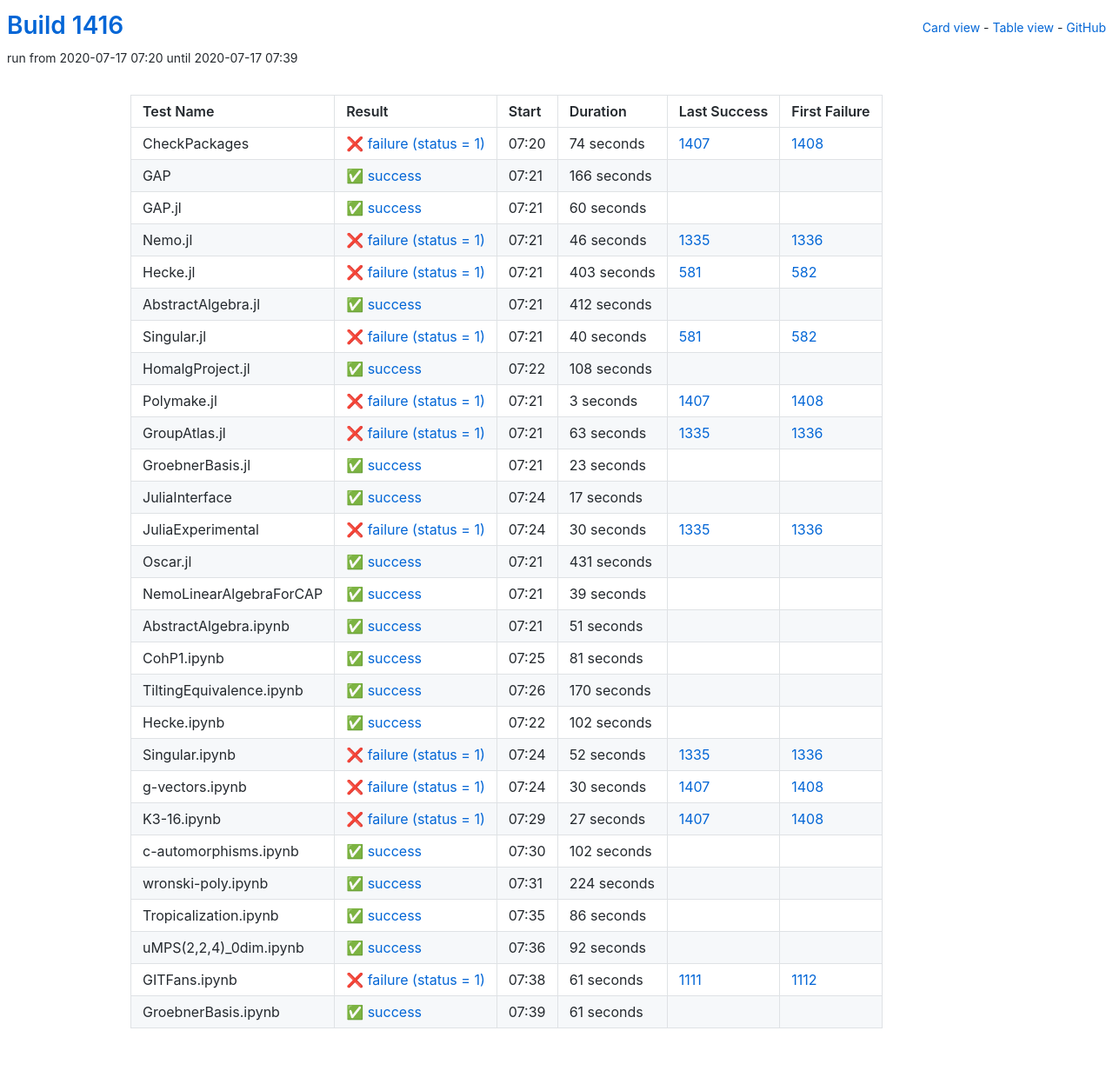
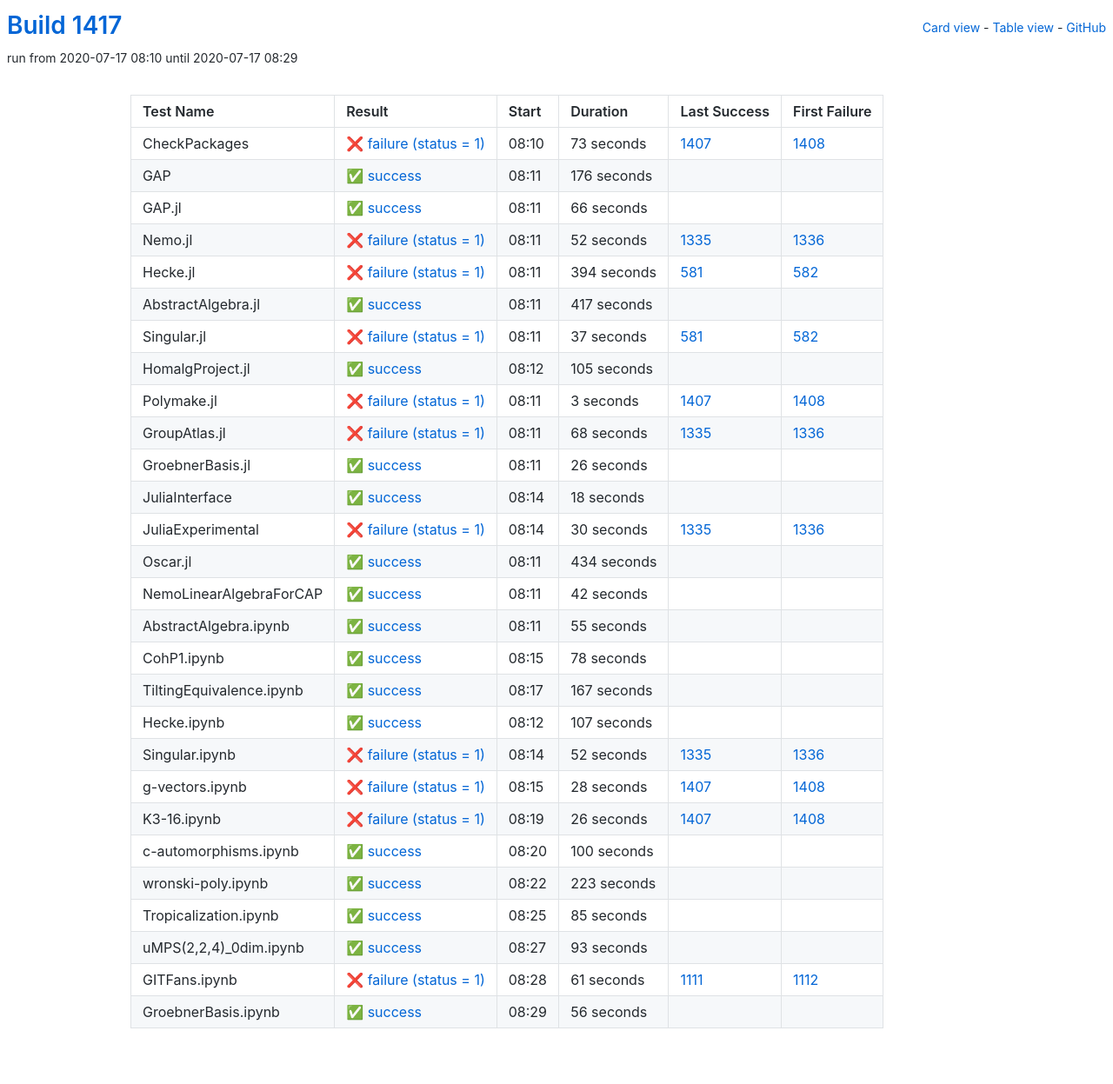
Before and after one commit to oscar-system/oscar-ci-status-1.4, a Jekyll site: the page built from table.html, in a window 1280 px wide. Shown: the whole page at 87% size. Built offline with Jekyll 4.4.1, drawn with Linux system fonts in a browser that asks for light colours.

Commit message:
Build #1417

```diff
--- a/_data/ci.yml
+++ b/_data/ci.yml
@@ -1,6 +1,6 @@
 ---
-build: 1416
-build_url: https://oscarci.mathematik.uni-kl.de/job/oscar-julia-1.4/1416/
+build: 1417
+build_url: https://oscarci.mathematik.uni-kl.de/job/oscar-julia-1.4/1417/
 job: oscar-julia-1.4
 organization: oscar-system
 repo: oscar-ci-status-1.4
@@ -8,104 +8,104 @@ repourl: https://github.com/oscar-system/oscar-ci-status-1.4
 tests:
 - name: CheckPackages
   id: checkpackages
-  log: https://oscarci.mathematik.uni-kl.de/job/oscar-julia-1.4/1416/artifact/logs/build-1416/CheckPackages.log
-  start: 2020-07-17 07:20
+  log: https://oscarci.mathematik.uni-kl.de/job/oscar-julia-1.4/1417/artifact/logs/build-1417/CheckPackages.log
+  start: 2020-07-17 08:10
   success: false
   exitcode: 1
   status: failure
-  duration: 74
+  duration: 73
   last_success: 1407
   last_success_url: https://oscarci.mathematik.uni-kl.de/job/oscar-julia-1.4/1407/
   first_failure: 1408
   first_failure_url: https://oscarci.mathematik.uni-kl.de/job/oscar-julia-1.4/1408/
 - name: GAP
   id: gap
-  log: https://oscarci.mathematik.uni-kl.de/job/oscar-julia-1.4/1416/artifact/logs/build-1416/GAP.log
-  start: 2020-07-17 07:21
+  log: https://oscarci.mathematik.uni-kl.de/job/oscar-julia-1.4/1417/artifact/logs/build-1417/GAP.log
+  start: 2020-07-17 08:11
   success: true
   exitcode: 0
   status: success
-  duration: 166
+  duration: 176
   last_success: false
   last_success_url:
   first_failure: false
   first_failure_url:
 - name: GAP.jl
   id: gap-jl
-  log: https://oscarci.mathematik.uni-kl.de/job/oscar-julia-1.4/1416/artifact/logs/build-1416/GAP.jl.log
-  start: 2020-07-17 07:21
+  log: https://oscarci.mathematik.uni-kl.de/job/oscar-julia-1.4/1417/artifact/logs/build-1417/GAP.jl.log
+  start: 2020-07-17 08:11
   success: true
   exitcode: 0
   status: success
-  duration: 60
+  duration: 66
   last_success: false
   last_success_url:
   first_failure: false
   first_failure_url:
 - name: Nemo.jl
   id: nemo-jl
-  log: https://oscarci.mathematik.uni-kl.de/job/oscar-julia-1.4/1416/artifact/logs/build-1416/Nemo.jl.log
-  start: 2020-07-17 07:21
+  log: https://oscarci.mathematik.uni-kl.de/job/oscar-julia-1.4/1417/artifact/logs/build-1417/Nemo.jl.log
+  start: 2020-07-17 08:11
   success: false
   exitcode: 1
   status: failure
-  duration: 46
+  duration: 52
   last_success: 1335
   last_success_url: https://oscarci.mathematik.uni-kl.de/job/oscar-julia-1.4/1335/
   first_failure: 1336
   first_failure_url: https://oscarci.mathematik.uni-kl.de/job/oscar-julia-1.4/1336/
 - name: Hecke.jl
   id: hecke-jl
-  log: https://oscarci.mathematik.uni-kl.de/job/oscar-julia-1.4/1416/artifact/logs/build-1416/Hecke.jl.log
-  start: 2020-07-17 07:21
+  log: https://oscarci.mathematik.uni-kl.de/job/oscar-julia-1.4/1417/artifact/logs/build-1417/Hecke.jl.log
+  start: 2020-07-17 08:11
   success: false
   exitcode: 1
   status: failure
-  duration: 403
+  duration: 394
   last_success: 581
   last_success_url: https://oscarci.mathematik.uni-kl.de/job/oscar-julia-1.4/581/
   first_failure: 582
   first_failure_url: https://oscarci.mathematik.uni-kl.de/job/oscar-julia-1.4/582/
 - name: AbstractAlgebra.jl
   id: abstractalgebra-jl
-  log: https://oscarci.mathematik.uni-kl.de/job/oscar-julia-1.4/1416/artifact/logs/build-1416/AbstractAlgebra.jl.log
-  start: 2020-07-17 07:21
+  log: https://oscarci.mathematik.uni-kl.de/job/oscar-julia-1.4/1417/artifact/logs/build-1417/AbstractAlgebra.jl.log
+  start: 2020-07-17 08:11
   success: true
   exitcode: 0
   status: success
-  duration: 412
+  duration: 417
   last_success: false
   last_success_url:
   first_failure: false
   first_failure_url:
 - name: Singular.jl
   id: singular-jl
-  log: https://oscarci.mathematik.uni-kl.de/job/oscar-julia-1.4/1416/artifact/logs/build-1416/Singular.jl.log
-  start: 2020-07-17 07:21
+  log: https://oscarci.mathematik.uni-kl.de/job/oscar-julia-1.4/1417/artifact/logs/build-1417/Singular.jl.log
+  start: 2020-07-17 08:11
   success: false
   exitcode: 1
   status: failure
-  duration: 40
+  duration: 37
   last_success: 581
   last_success_url: https://oscarci.mathematik.uni-kl.de/job/oscar-julia-1.4/581/
   first_failure: 582
   first_failure_url: https://oscarci.mathematik.uni-kl.de/job/oscar-julia-1.4/582/
 - name: HomalgProject.jl
   id: homalgproject-jl
-  log: https://oscarci.mathematik.uni-kl.de/job/oscar-julia-1.4/1416/artifact/logs/build-1416/HomalgProject.jl.log
-  start: 2020-07-17 07:22
+  log: https://oscarci.mathematik.uni-kl.de/job/oscar-julia-1.4/1417/artifact/logs/build-1417/HomalgProject.jl.log
+  start: 2020-07-17 08:12
   success: true
   exitcode: 0
   status: success
-  duration: 108
+  duration: 105
   last_success: false
   last_success_url:
   first_failure: false
   first_failure_url:
 - name: Polymake.jl
   id: polymake-jl
-  log: https://oscarci.mathematik.uni-kl.de/job/oscar-julia-1.4/1416/artifact/logs/build-1416/Polymake.jl.log
-  start: 2020-07-17 07:21
+  log: https://oscarci.mathematik.uni-kl.de/job/oscar-julia-1.4/1417/artifact/logs/build-1417/Polymake.jl.log
+  start: 2020-07-17 08:11
   success: false
   exitcode: 1
   status: failure
@@ -116,44 +116,44 @@ tests:
   first_failure_url: https://oscarci.mathematik.uni-kl.de/job/oscar-julia-1.4/1408/
 - name: GroupAtlas.jl
   id: groupatlas-jl
-  log: https://oscarci.mathematik.uni-kl.de/job/oscar-julia-1.4/1416/artifact/logs/build-1416/GroupAtlas.jl.log
-  start: 2020-07-17 07:21
+  log: https://oscarci.mathematik.uni-kl.de/job/oscar-julia-1.4/1417/artifact/logs/build-1417/GroupAtlas.jl.log
+  start: 2020-07-17 08:11
   success: false
   exitcode: 1
   status: failure
-  duration: 63
+  duration: 68
   last_success: 1335
   last_success_url: https://oscarci.mathematik.uni-kl.de/job/oscar-julia-1.4/1335/
   first_failure: 1336
   first_failure_url: https://oscarci.mathematik.uni-kl.de/job/oscar-julia-1.4/1336/
 - name: GroebnerBasis.jl
   id: groebnerbasis-jl
-  log: https://oscarci.mathematik.uni-kl.de/job/oscar-julia-1.4/1416/artifact/logs/build-1416/GroebnerBasis.jl.log
-  start: 2020-07-17 07:21
+  log: https://oscarci.mathematik.uni-kl.de/job/oscar-julia-1.4/1417/artifact/logs/build-1417/GroebnerBasis.jl.log
+  start: 2020-07-17 08:11
   success: true
   exitcode: 0
   status: success
-  duration: 23
+  duration: 26
   last_success: false
   last_success_url:
   first_failure: false
   first_failure_url:
 - name: JuliaInterface
   id: juliainterface
-  log: https://oscarci.mathematik.uni-kl.de/job/oscar-julia-1.4/1416/artifact/logs/build-1416/JuliaInterface.log
-  start: 2020-07-17 07:24
+  log: https://oscarci.mathematik.uni-kl.de/job/oscar-julia-1.4/1417/artifact/logs/build-1417/JuliaInterface.log
+  start: 2020-07-17 08:14
   success: true
   exitcode: 0
   status: success
-  duration: 17
+  duration: 18
   last_success: false
   last_success_url:
   first_failure: false
   first_failure_url:
 - name: JuliaExperimental
   id: juliaexperimental
-  log: https://oscarci.mathematik.uni-kl.de/job/oscar-julia-1.4/1416/artifact/logs/build-1416/JuliaExperimental.log
-  start: 2020-07-17 07:24
+  log: https://oscarci.mathematik.uni-kl.de/job/oscar-julia-1.4/1417/artifact/logs/build-1417/JuliaExperimental.log
+  start: 2020-07-17 08:14
   success: false
   exitcode: 1
   status: failure
@@ -164,80 +164,80 @@ tests:
   first_failure_url: https://oscarci.mathematik.uni-kl.de/job/oscar-julia-1.4/1336/
 - name: Oscar.jl
   id: oscar-jl
-  log: https://oscarci.mathematik.uni-kl.de/job/oscar-julia-1.4/1416/artifact/logs/build-1416/Oscar.jl.log
-  start: 2020-07-17 07:21
+  log: https://oscarci.mathematik.uni-kl.de/job/oscar-julia-1.4/1417/artifact/logs/build-1417/Oscar.jl.log
+  start: 2020-07-17 08:11
   success: true
   exitcode: 0
   status: success
-  duration: 431
+  duration: 434
   last_success: false
   last_success_url:
   first_failure: false
   first_failure_url:
 - name: NemoLinearAlgebraForCAP
   id: nemolinearalgebraforcap
-  log: https://oscarci.mathematik.uni-kl.de/job/oscar-julia-1.4/1416/artifact/logs/build-1416/NemoLinearAlgebraForCAP.log
-  start: 2020-07-17 07:21
+  log: https://oscarci.mathematik.uni-kl.de/job/oscar-julia-1.4/1417/artifact/logs/build-1417/NemoLinearAlgebraForCAP.log
+  start: 2020-07-17 08:11
   success: true
   exitcode: 0
   status: success
-  duration: 39
+  duration: 42
   last_success: false
   last_success_url:
   first_failure: false
   first_failure_url:
 - name: AbstractAlgebra.ipynb
   id: abstractalgebra-ipynb
-  log: https://oscarci.mathematik.uni-kl.de/job/oscar-julia-1.4/1416/artifact/logs/build-1416/AbstractAlgebra.ipynb.log
-  start: 2020-07-17 07:21
+  log: https://oscarci.mathematik.uni-kl.de/job/oscar-julia-1.4/1417/artifact/logs/build-1417/AbstractAlgebra.ipynb.log
+  start: 2020-07-17 08:11
   success: true
   exitcode: 0
   status: success
-  duration: 51
+  duration: 55
   last_success: false
   last_success_url:
   first_failure: false
   first_failure_url:
 - name: CohP1.ipynb
   id: cohp1-ipynb
-  log: https://oscarci.mathematik.uni-kl.de/job/oscar-julia-1.4/1416/artifact/logs/build-1416/CohP1.ipynb.log
-  start: 2020-07-17 07:25
+  log: https://oscarci.mathematik.uni-kl.de/job/oscar-julia-1.4/1417/artifact/logs/build-1417/CohP1.ipynb.log
+  start: 2020-07-17 08:15
   success: true
   exitcode: 0
   status: success
-  duration: 81
+  duration: 78
   last_success: false
   last_success_url:
   first_failure: false
   first_failure_url:
 - name: TiltingEquivalence.ipynb
   id: tiltingequivalence-ipynb
-  log: https://oscarci.mathematik.uni-kl.de/job/oscar-julia-1.4/1416/artifact/logs/build-1416/TiltingEquivalence.ipynb.log
-  start: 2020-07-17 07:26
+  log: https://oscarci.mathematik.uni-kl.de/job/oscar-julia-1.4/1417/artifact/logs/build-1417/TiltingEquivalence.ipynb.log
+  start: 2020-07-17 08:17
   success: true
   exitcode: 0
   status: success
-  duration: 170
+  duration: 167
   last_success: false
   last_success_url:
   first_failure: false
   first_failure_url:
 - name: Hecke.ipynb
   id: hecke-ipynb
-  log: https://oscarci.mathematik.uni-kl.de/job/oscar-julia-1.4/1416/artifact/logs/build-1416/Hecke.ipynb.log
-  start: 2020-07-17 07:22
+  log: https://oscarci.mathematik.uni-kl.de/job/oscar-julia-1.4/1417/artifact/logs/build-1417/Hecke.ipynb.log
+  start: 2020-07-17 08:12
   success: true
   exitcode: 0
   status: success
-  duration: 102
+  duration: 107
   last_success: false
   last_success_url:
   first_failure: false
   first_failure_url:
 - name: Singular.ipynb
   id: singular-ipynb
-  log: https://oscarci.mathematik.uni-kl.de/job/oscar-julia-1.4/1416/artifact/logs/build-1416/Singular.ipynb.log
-  start: 2020-07-17 07:24
+  log: https://oscarci.mathematik.uni-kl.de/job/oscar-julia-1.4/1417/artifact/logs/build-1417/Singular.ipynb.log
+  start: 2020-07-17 08:14
   success: false
   exitcode: 1
   status: failure
@@ -248,80 +248,80 @@ tests:
   first_failure_url: https://oscarci.mathematik.uni-kl.de/job/oscar-julia-1.4/1336/
 - name: g-vectors.ipynb
   id: g-vectors-ipynb
-  log: https://oscarci.mathematik.uni-kl.de/job/oscar-julia-1.4/1416/artifact/logs/build-1416/g-vectors.ipynb.log
-  start: 2020-07-17 07:24
+  log: https://oscarci.mathematik.uni-kl.de/job/oscar-julia-1.4/1417/artifact/logs/build-1417/g-vectors.ipynb.log
+  start: 2020-07-17 08:15
   success: false
   exitcode: 1
   status: failure
-  duration: 30
+  duration: 28
   last_success: 1407
   last_success_url: https://oscarci.mathematik.uni-kl.de/job/oscar-julia-1.4/1407/
   first_failure: 1408
   first_failure_url: https://oscarci.mathematik.uni-kl.de/job/oscar-julia-1.4/1408/
 - name: K3-16.ipynb
   id: k3-16-ipynb
-  log: https://oscarci.mathematik.uni-kl.de/job/oscar-julia-1.4/1416/artifact/logs/build-1416/K3-16.ipynb.log
-  start: 2020-07-17 07:29
+  log: https://oscarci.mathematik.uni-kl.de/job/oscar-julia-1.4/1417/artifact/logs/build-1417/K3-16.ipynb.log
+  start: 2020-07-17 08:19
   success: false
   exitcode: 1
   status: failure
-  duration: 27
+  duration: 26
   last_success: 1407
   last_success_url: https://oscarci.mathematik.uni-kl.de/job/oscar-julia-1.4/1407/
   first_failure: 1408
   first_failure_url: https://oscarci.mathematik.uni-kl.de/job/oscar-julia-1.4/1408/
 - name: c-automorphisms.ipynb
   id: c-automorphisms-ipynb
-  log: https://oscarci.mathematik.uni-kl.de/job/oscar-julia-1.4/1416/artifact/logs/build-1416/c-automorphisms.ipynb.log
-  start: 2020-07-17 07:30
+  log: https://oscarci.mathematik.uni-kl.de/job/oscar-julia-1.4/1417/artifact/logs/build-1417/c-automorphisms.ipynb.log
+  start: 2020-07-17 08:20
   success: true
   exitcode: 0
   status: success
-  duration: 102
+  duration: 100
   last_success: false
   last_success_url:
   first_failure: false
   first_failure_url:
 - name: wronski-poly.ipynb
   id: wronski-poly-ipynb
-  log: https://oscarci.mathematik.uni-kl.de/job/oscar-julia-1.4/1416/artifact/logs/build-1416/wronski-poly.ipynb.log
-  start: 2020-07-17 07:31
+  log: https://oscarci.mathematik.uni-kl.de/job/oscar-julia-1.4/1417/artifact/logs/build-1417/wronski-poly.ipynb.log
+  start: 2020-07-17 08:22
   success: true
   exitcode: 0
   status: success
-  duration: 224
+  duration: 223
   last_success: false
   last_success_url:
   first_failure: false
   first_failure_url:
 - name: Tropicalization.ipynb
   id: tropicalization-ipynb
-  log: https://oscarci.mathematik.uni-kl.de/job/oscar-julia-1.4/1416/artifact/logs/build-1416/Tropicalization.ipynb.log
-  start: 2020-07-17 07:35
+  log: https://oscarci.mathematik.uni-kl.de/job/oscar-julia-1.4/1417/artifact/logs/build-1417/Tropicalization.ipynb.log
+  start: 2020-07-17 08:25
   success: true
   exitcode: 0
   status: success
-  duration: 86
+  duration: 85
   last_success: false
   last_success_url:
   first_failure: false
   first_failure_url:
 - name: uMPS(2,2,4)_0dim.ipynb
   id: umps-2-2-4-0dim-ipynb
-  log: https://oscarci.mathematik.uni-kl.de/job/oscar-julia-1.4/1416/artifact/logs/build-1416/uMPS-2-2-4-_0dim.ipynb.log
-  start: 2020-07-17 07:36
+  log: https://oscarci.mathematik.uni-kl.de/job/oscar-julia-1.4/1417/artifact/logs/build-1417/uMPS-2-2-4-_0dim.ipynb.log
+  start: 2020-07-17 08:27
   success: true
   exitcode: 0
   status: success
-  duration: 92
+  duration: 93
   last_success: false
   last_success_url:
   first_failure: false
   first_failure_url:
 - name: GITFans.ipynb
   id: gitfans-ipynb
-  log: https://oscarci.mathematik.uni-kl.de/job/oscar-julia-1.4/1416/artifact/logs/build-1416/GITFans.ipynb.log
-  start: 2020-07-17 07:38
+  log: https://oscarci.mathematik.uni-kl.de/job/oscar-julia-1.4/1417/artifact/logs/build-1417/GITFans.ipynb.log
+  start: 2020-07-17 08:28
   success: false
   exitcode: 1
   status: failure
@@ -332,12 +332,12 @@ tests:
   first_failure_url: https://oscarci.mathematik.uni-kl.de/job/oscar-julia-1.4/1112/
 - name: GroebnerBasis.ipynb
   id: groebnerbasis-ipynb
-  log: https://oscarci.mathematik.uni-kl.de/job/oscar-julia-1.4/1416/artifact/logs/build-1416/GroebnerBasis.ipynb.log
-  start: 2020-07-17 07:39
+  log: https://oscarci.mathematik.uni-kl.de/job/oscar-julia-1.4/1417/artifact/logs/build-1417/GroebnerBasis.ipynb.log
+  start: 2020-07-17 08:29
   success: true
   exitcode: 0
   status: success
-  duration: 61
+  duration: 56
   last_success: false
   last_success_url:
   first_failure: false
```
Also changed, not shown: README.md.
